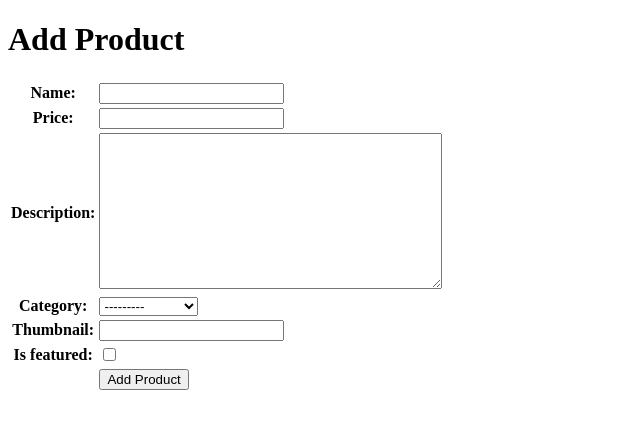
After one commit to sivavol/football-shop, a Django app: page /add-product/ in a window 1280 px wide. The commit adds this page. Shown: the top 429 px of the page, without its empty margins (0-640 px from the left). Run offline with Django 5.2, Linux system fonts and the light colour scheme.

Commit message:
Membuat halaman add dan detail

```diff
--- /dev/null
+++ b/main/forms.py
@@ -0,0 +1,7 @@
+from django.forms import ModelForm
+from main.models import Product
+
+class ProductForm(ModelForm):
+    class Meta:
+        model = Product
+        fields = ["name", "price", "description", "category", "thumbnail", "is_featured"]
--- a/main/models.py
+++ b/main/models.py
@@ -1,4 +1,5 @@
 from django.db import models
+import uuid
 
 # Create your models here.
 class Product(models.Model):
@@ -10,6 +11,7 @@ class Product(models.Model):
         ('merchandise', 'Merchandise'),
     ]
 
+    id = models.UUIDField(primary_key=True, default=uuid.uuid4, editable=False)
     name = models.CharField(max_length=100)
     price = models.IntegerField()
     description = models.TextField()
--- /dev/null
+++ b/main/templates/add_product.html
@@ -0,0 +1,18 @@
+{% extends 'base.html' %}
+{% block content %}
+<h1>Add Product</h1>
+
+<form method="POST">
+  {% csrf_token %}
+  <table>
+    {{ form.as_table }}
+    <tr>
+      <td></td>
+      <td>
+        <input type="submit" value="Add Product" />
+      </td>
+    </tr>
+  </table>
+</form>
+
+{% endblock %}
--- a/main/urls.py
+++ b/main/urls.py
@@ -1,5 +1,5 @@
 from django.urls import path
-from main.views import show_main, show_xml, show_json, show_xml_by_id, show_json_by_id
+from main.views import show_main, show_xml, show_json, show_xml_by_id, show_json_by_id, add_product, show_product
 
 app_name = 'main'
 
@@ -9,4 +9,6 @@ urlpatterns = [
     path('json/', show_json, name='show_json'),
     path('xml/<str:product_id>/', show_xml_by_id, name='show_xml_by_id'),
     path('json/<str:product_id>/', show_json_by_id, name='show_json_by_id'),
+    path('add-product/', add_product, name='add_product'),
+    path('product/<str:id>/', show_product, name='show_product'),
 ]
--- a/main/views.py
+++ b/main/views.py
@@ -1,18 +1,40 @@
 from django.http import HttpResponse
 from django.core import serializers
 
-from django.shortcuts import render
+from django.shortcuts import render, redirect, get_object_or_404
 from main.models import Product
+from main.forms import ProductForm
 
 # Create your views here.
 def show_main(request):
+    product_list = Product.objects.all()
+
     context = {
         "namaToko" : "Football Shop",
         "nama" : "Vanessa",
-        "kelas" : "PBP B"
+        "kelas" : "PBP B",
+        "product_list": product_list,
         }
 
     return render(request, "main.html", context)
+
+def add_product(request):
+    form = ProductForm(request.POST or None)
+
+    if form.is_valid() and request.method == "POST":
+        form.save()
+        return redirect('main:show_main')
+
+    context = {'form' : form}
+    return render(request, "add_product.html", context)
+
+def show_product(request, id):
+    product = get_object_or_404(Product, pk=id)
+
+    context = {
+        'product':product
+    }
+    return render(request, "product_detail.html", context)
 
 def show_xml(request):
     products_list = Product.objects.all()
```
Also changed, not shown: main/templates/main.html (+34 -0 lines), main/templates/product_detail.html (+13 -1 lines), README.md, main/migrations/0002_alter_product_id.py (added).
